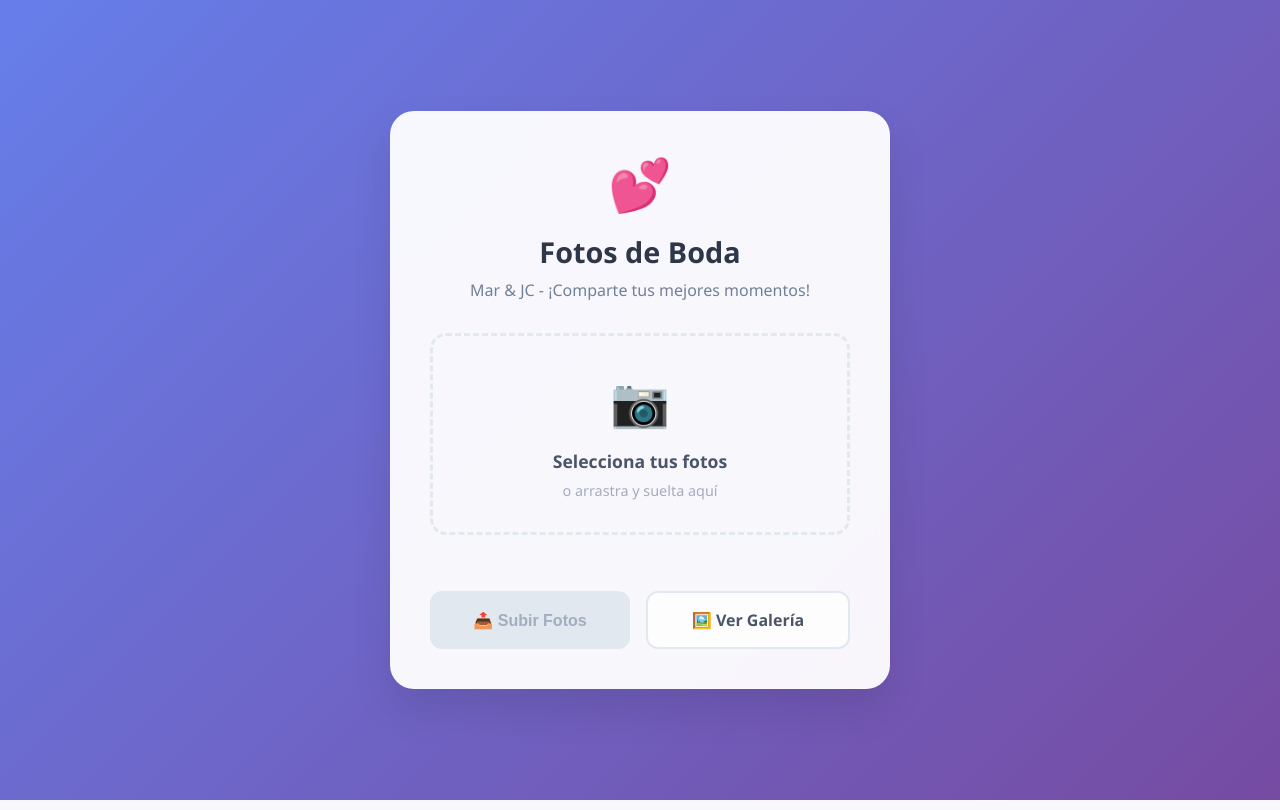
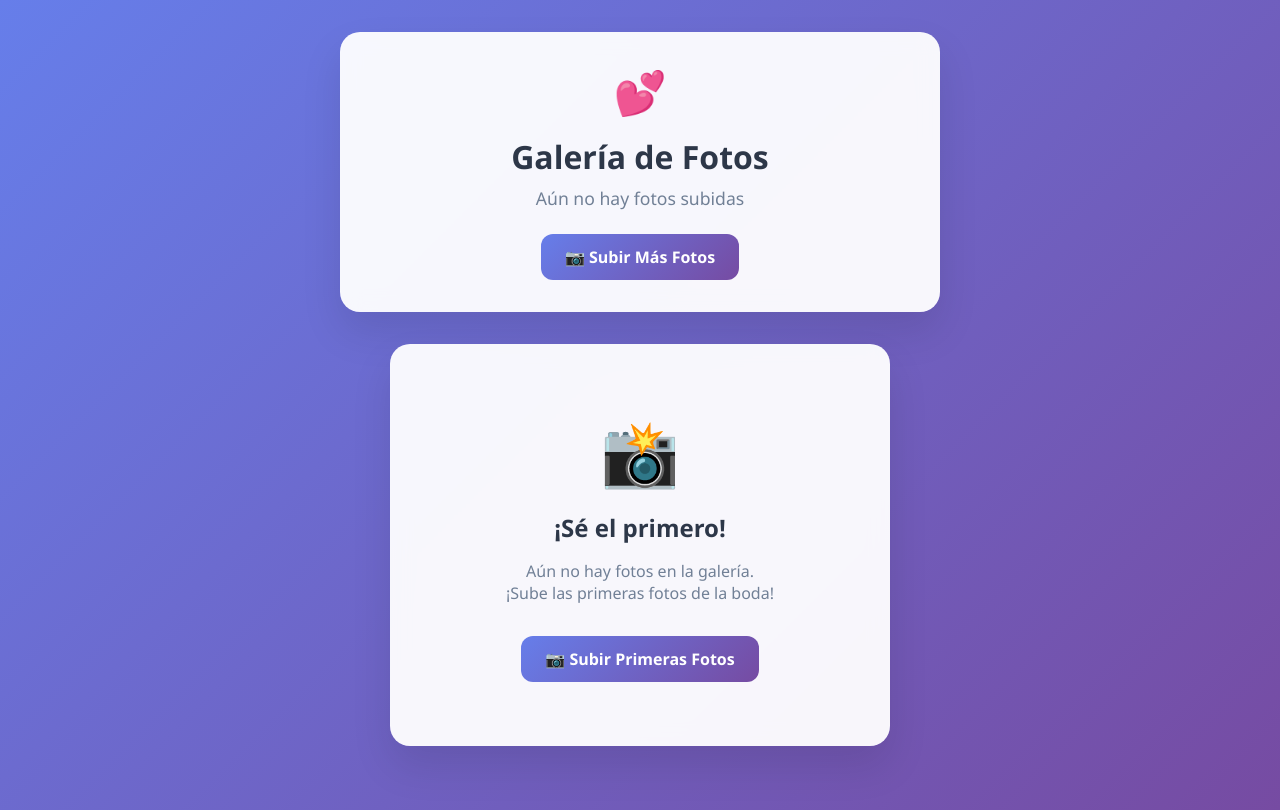
Before and after one commit to Nanrehr/fotos-boda, a Flask app: template templates/upload.html in a window 1280 px wide. Run offline with Flask 3, Linux system fonts and the light colour scheme; the template is opened without the code that fills it, so the values that code supplies are empty.

Commit message:
final upload

```diff
--- a/templates/upload.html
+++ b/templates/upload.html
@@ -3,7 +3,7 @@
 <head>
   <meta charset="UTF-8">
   <meta name="viewport" content="width=device-width, initial-scale=1.0">
-  <title>📸 Fotos Boda Mar & JC</title>
+  <title>🖼️ Galería - Boda Mar & JC</title>
   <style>
     * {
       margin: 0;
@@ -15,29 +15,19 @@
       font-family: 'Segoe UI', 'Apple Color Emoji', sans-serif;
       background: linear-gradient(135deg, #667eea 0%, #764ba2 100%);
       min-height: 100vh;
-      display: flex;
-      flex-direction: column;
-      justify-content: center;
-      align-items: center;
-      padding: 1rem;
+      padding: 2rem 1rem;
     }
 
-    .container {
-      background: rgba(255, 255, 255, 0.95);
-      backdrop-filter: blur(10px);
-      border-radius: 24px;
-      padding: 2.5rem;
-      max-width: 500px;
-      width: 100%;
-      box-shadow: 0 20px 40px rgba(0, 0, 0, 0.1);
+    .header {
       text-align: center;
-      animation: slideUp 0.6s ease-out;
+      margin-bottom: 2rem;
+      animation: slideDown 0.6s ease-out;
     }
 
-    @keyframes slideUp {
+    @keyframes slideDown {
       from {
         opacity: 0;
-        transform: translateY(30px);
+        transform: translateY(-30px);
       }
       to {
         opacity: 1;
@@ -45,12 +35,18 @@
       }
     }
 
-    .header {
-      margin-bottom: 2rem;
+    .header-content {
+      background: rgba(255, 255, 255, 0.95);
+      backdrop-filter: blur(10px);
+      border-radius: 20px;
+      padding: 2rem;
+      max-width: 600px;
+      margin: 0 auto;
+      box-shadow: 0 20px 40px rgba(0, 0, 0, 0.1);
     }
 
     .heart {
-      font-size: 3rem;
+      font-size: 2.5rem;
       animation: heartbeat 2s ease-in-out infinite;
       margin-bottom: 1rem;
     }
@@ -62,93 +58,26 @@
 
     h1 {
       color: #2d3748;
-      font-size: 1.8rem;
+      font-size: 2rem;
       font-weight: 700;
       margin-bottom: 0.5rem;
     }
 
-    .subtitle {
+    .stats {
       color: #718096;
-      font-size: 1rem;
-      margin-bottom: 2rem;
+      font-size: 1.1rem;
+      margin-bottom: 1.5rem;
     }
 
-    .upload-area {
-      border: 3px dashed #e2e8f0;
-      border-radius: 16px;
-      padding: 2rem;
-      margin-bottom: 1.5rem;
-      transition: all 0.3s ease;
-      cursor: pointer;
-      position: relative;
-      overflow: hidden;
-    }
-
-    .upload-area:hover {
-      border-color: #667eea;
-      background: rgba(102, 126, 234, 0.05);
-    }
-
-    .upload-area.dragover {
-      border-color: #667eea;
-      background: rgba(102, 126, 234, 0.1);
-      transform: scale(1.02);
-    }
-
-    .upload-icon {
-      font-size: 3rem;
-      color: #a0aec0;
-      margin-bottom: 1rem;
-    }
-
-    .upload-text {
-      color: #4a5568;
-      font-size: 1.1rem;
-      font-weight: 600;
-      margin-bottom: 0.5rem;
-    }
-
-    .upload-subtext {
-      color: #a0aec0;
-      font-size: 0.9rem;
-    }
-
-    input[type="file"] {
-      display: none;
-    }
-
-    .preview {
-      display: grid;
-      grid-template-columns: repeat(auto-fill, minmax(80px, 1fr));
-      gap: 0.5rem;
-      margin: 1.5rem 0;
-      max-height: 200px;
-      overflow-y: auto;
-    }
-
-    .preview img {
-      width: 100%;
-      height: 80px;
-      object-fit: cover;
-      border-radius: 8px;
-      animation: fadeIn 0.3s ease-out;
-      box-shadow: 0 2px 8px rgba(0, 0, 0, 0.1);
-    }
-
-    @keyframes fadeIn {
-      from { opacity: 0; transform: scale(0.8); }
-      to { opacity: 1; transform: scale(1); }
-    }
-
-    .buttons {
+    .actions {
       display: flex;
       gap: 1rem;
-      margin-top: 2rem;
+      justify-content: center;
+      flex-wrap: wrap;
     }
 
     .btn {
-      flex: 1;
-      padding: 1rem 1.5rem;
+      padding: 0.75rem 1.5rem;
       border: none;
       border-radius: 12px;
       font-size: 1rem;
@@ -158,26 +87,17 @@
       text-decoration: none;
       display: inline-flex;
       align-items: center;
-      justify-content: center;
       gap: 0.5rem;
     }
 
     .btn-primary {
       background: linear-gradient(135deg, #667eea 0%, #764ba2 100%);
       color: white;
-      transform: translateY(0);
     }
 
-    .btn-primary:hover:not(:disabled) {
+    .btn-primary:hover {
       transform: translateY(-2px);
       box-shadow: 0 10px 20px rgba(102, 126, 234, 0.3);
-    }
-
-    .btn-primary:disabled {
-      background: #e2e8f0;
-      color: #a0aec0;
-      cursor: not-allowed;
-      transform: none;
     }
 
     .btn-secondary {
@@ -192,189 +112,454 @@
       transform: translateY(-2px);
     }
 
-    .file-count {
-      margin-top: 1rem;
-      padding: 0.75rem;
-      background: rgba(102, 126, 234, 0.1);
-      border-radius: 8px;
-      color: #667eea;
-      font-weight: 600;
+    .gallery-container {
+      max-width: 1200px;
+      margin: 0 auto;
     }
 
-    .flash-messages {
-      position: fixed;
-      top: 2rem;
-      right: 2rem;
-      z-index: 1000;
+    .gallery {
+      display: grid;
+      grid-template-columns: repeat(auto-fill, minmax(280px, 1fr));
+      gap: 1.5rem;
+      padding: 0;
     }
 
-    .flash {
-      padding: 1rem 1.5rem;
-      border-radius: 8px;
-      margin-bottom: 0.5rem;
-      animation: slideIn 0.3s ease-out;
+    .photo-card {
+      background: rgba(255, 255, 255, 0.95);
+      backdrop-filter: blur(10px);
+      border-radius: 16px;
+      overflow: hidden;
+      box-shadow: 0 10px 30px rgba(0, 0, 0, 0.1);
+      transition: all 0.3s ease;
+      animation: fadeInUp 0.6s ease-out;
+      animation-fill-mode: both;
+      position: relative;
+      aspect-ratio: 4/3;
     }
 
-    .flash.success {
-      background: #48bb78;
+    .photo-card:hover {
+      transform: translateY(-5px);
+      box-shadow: 0 20px 40px rgba(0, 0, 0, 0.2);
+    }
+
+    .photo-card.selected {
+      transform: translateY(-5px);
+      box-shadow: 0 0 0 4px #667eea;
+    }
+
+    .photo-card img {
+      width: 100%;
+      height: 100%;
+      object-fit: contain;
+      background: #f8f9fa;
+      cursor: pointer;
+      transition: transform 0.3s ease;
+    }
+
+    .photo-card:hover img {
+      transform: scale(1.05);
+    }
+
+    .photo-checkbox {
+      position: absolute;
+      top: 12px;
+      left: 12px;
+      width: 24px;
+      height: 24px;
+      background: rgba(255, 255, 255, 0.9);
+      border: 2px solid #e2e8f0;
+      border-radius: 6px;
+      cursor: pointer;
+      display: flex;
+      align-items: center;
+      justify-content: center;
+      transition: all 0.3s ease;
+      z-index: 10;
+    }
+
+    .photo-checkbox:hover {
+      background: white;
+      border-color: #667eea;
+    }
+
+    .photo-checkbox.checked {
+      background: #667eea;
+      border-color: #667eea;
       color: white;
     }
 
-    .flash.error {
-      background: #f56565;
-      color: white;
+    .photo-checkbox input {
+      display: none;
     }
 
-    .flash.info {
-      background: #4299e1;
-      color: white;
+    .checkmark {
+      opacity: 0;
+      transition: opacity 0.3s ease;
     }
 
-    @keyframes slideIn {
+    .photo-checkbox.checked .checkmark {
+      opacity: 1;
+    }
+
+    @keyframes fadeInUp {
       from {
         opacity: 0;
-        transform: translateX(100%);
+        transform: translateY(30px);
       }
       to {
         opacity: 1;
-        transform: translateX(0);
+        transform: translateY(0);
       }
     }
 
-    @media (max-width: 640px) {
-      .container {
-        padding: 1.5rem;
-        margin: 1rem;
+    .empty-state {
+      text-align: center;
+      padding: 4rem 2rem;
+      background: rgba(255, 255, 255, 0.95);
+      backdrop-filter: blur(10px);
+      border-radius: 20px;
+      max-width: 500px;
+      margin: 2rem auto;
+      box-shadow: 0 20px 40px rgba(0, 0, 0, 0.1);
+    }
+
+    .empty-icon {
+      font-size: 4rem;
+      margin-bottom: 1rem;
+    }
+
+    .empty-title {
+      color: #2d3748;
+      font-size: 1.5rem;
+      font-weight: 700;
+      margin-bottom: 1rem;
+    }
+
+    .empty-text {
+      color: #718096;
+      margin-bottom: 2rem;
+    }
+
+    /* Modal para ver fotos en grande */
+    .modal {
+      display: none;
+      position: fixed;
+      z-index: 1000;
+      left: 0;
+      top: 0;
+      width: 100%;
+      height: 100%;
+      background: rgba(0, 0, 0, 0.9);
+      animation: fadeIn 0.3s ease-out;
+    }
+
+    .modal-content {
+      position: absolute;
+      top: 50%;
+      left: 50%;
+      transform: translate(-50%, -50%);
+      max-width: 90%;
+      max-height: 90%;
+      border-radius: 16px;
+      overflow: hidden;
+    }
+
+    .modal img {
+      width: 100%;
+      height: 100%;
+      object-fit: contain;
+    }
+
+    .close {
+      position: absolute;
+      top: 20px;
+      right: 35px;
+      color: white;
+      font-size: 40px;
+      font-weight: bold;
+      cursor: pointer;
+      z-index: 1001;
+    }
+
+    .close:hover {
+      color: #667eea;
+    }
+
+    /* Animaciones escalonadas */
+    .photo-card:nth-child(1) { animation-delay: 0.1s; }
+    .photo-card:nth-child(2) { animation-delay: 0.2s; }
+    .photo-card:nth-child(3) { animation-delay: 0.3s; }
+    .photo-card:nth-child(4) { animation-delay: 0.4s; }
+    .photo-card:nth-child(5) { animation-delay: 0.5s; }
+    .photo-card:nth-child(6) { animation-delay: 0.6s; }
+
+    @media (max-width: 768px) {
+      .gallery {
+        grid-template-columns: repeat(auto-fill, minmax(240px, 1fr));
+        gap: 1rem;
       }
 
-      .buttons {
+      .actions {
         flex-direction: column;
+        align-items: center;
+      }
+
+      .btn {
+        width: 100%;
+        max-width: 200px;
       }
 
       h1 {
         font-size: 1.5rem;
       }
+
+      .header-content {
+        padding: 1.5rem;
+      }
+    }
+
+    @media (max-width: 480px) {
+      .gallery {
+        grid-template-columns: repeat(auto-fill, minmax(200px, 1fr));
+      }
     }
   </style>
 </head>
 <body>
-  <!-- Flash Messages -->
-  {% with messages = get_flashed_messages(with_categories=true) %}
-    {% if messages %}
-      <div class="flash-messages">
-        {% for category, message in messages %}
-          <div class="flash {{ category }}">{{ message }}</div>
+  <div class="header">
+    <div class="header-content">
+      <div class="heart">💕</div>
+      <h1>Galería de Fotos</h1>
+      <div class="stats">
+        {% if total > 0 %}
+          <strong>{{ total }}</strong> foto{% if total != 1 %}s{% endif %} de la boda
+        {% else %}
+          Aún no hay fotos subidas
+        {% endif %}
+      </div>
+      <div class="actions">
+        <a href="/" class="btn btn-primary">
+          📷 Subir Más Fotos
+        </a>
+        {% if total > 0 %}
+          <button id="downloadBtn" onclick="downloadSelected()" class="btn btn-secondary" disabled>
+            💾 Descargar (<span id="selectedCount">0</span>)
+          </button>
+          <button onclick="selectAll()" class="btn btn-secondary">
+            ☑️ Seleccionar Todas
+          </button>
+        {% endif %}
+      </div>
+    </div>
+  </div>
+
+  <div class="gallery-container">
+    {% if fotos %}
+      <div class="gallery">
+        {% for foto in fotos %}
+          <div class="photo-card" data-url="{{ foto }}">
+            <div class="photo-checkbox" onclick="togglePhoto(this, event)">
+              <input type="checkbox" class="photo-select">
+              <span class="checkmark">✓</span>
+            </div>
+            <img src="{{ foto }}" alt="Foto de boda" loading="lazy" onclick="openModal('{{ foto }}')">
+          </div>
         {% endfor %}
       </div>
-    {% endif %}
-  {% endwith %}
-
-  <div class="container">
-    <div class="header">
-      <div class="heart">💕</div>
-      <h1>Fotos de Boda</h1>
-      <p class="subtitle">Mar & JC - ¡Comparte tus mejores momentos!</p>
-    </div>
-
-    <form action="/upload" method="POST" enctype="multipart/form-data" id="uploadForm">
-      <div class="upload-area" id="uploadArea">
-        <div class="upload-icon">📷</div>
-        <div class="upload-text">Selecciona tus fotos</div>
-        <div class="upload-subtext">o arrastra y suelta aquí</div>
-        <input type="file" name="fotos" id="fileInput" multiple accept="image/*" />
-      </div>
-
-      <div class="preview" id="preview"></div>
-
-      <div class="file-count" id="fileCount" style="display: none;">
-        <span id="fileCountText">0 fotos seleccionadas</span>
-      </div>
-
-      <div class="buttons">
-        <button type="submit" class="btn btn-primary" id="uploadBtn" disabled>
-          📤 Subir Fotos
-        </button>
-        <a href="/gallery" class="btn btn-secondary">
-          🖼️ Ver Galería
+    {% else %}
+      <div class="empty-state">
+        <div class="empty-icon">📸</div>
+        <div class="empty-title">¡Sé el primero!</div>
+        <div class="empty-text">
+          Aún no hay fotos en la galería.<br>
+          ¡Sube las primeras fotos de la boda!
+        </div>
+        <a href="/" class="btn btn-primary">
+          📷 Subir Primeras Fotos
         </a>
       </div>
-    </form>
+    {% endif %}
+  </div>
+
+  <!-- Modal para ver fotos -->
+  <div id="photoModal" class="modal" onclick="closeModal()">
+    <span class="close" onclick="closeModal()">&times;</span>
+    <div class="modal-content">
+      <img id="modalImg" src="" alt="Foto ampliada">
+    </div>
   </div>
 
   <script>
-    const fileInput = document.getElementById('fileInput');
-    const preview = document.getElementById('preview');
-    const uploadArea = document.getElementById('uploadArea');
-    const uploadBtn = document.getElementById('uploadBtn');
-    const fileCount = document.getElementById('fileCount');
-    const fileCountText = document.getElementById('fileCountText');
-    let selectedFiles = [];
+    let selectedPhotos = new Set();
 
-    // Click en área de upload
-    uploadArea.addEventListener('click', () => fileInput.click());
+    function togglePhoto(checkbox, event) {
+      event.stopPropagation();
+      const photoCard = checkbox.closest('.photo-card');
+      const photoUrl = photoCard.dataset.url;
+      const input = checkbox.querySelector('input');
 
-    // Drag & Drop
-    uploadArea.addEventListener('dragover', (e) => {
-      e.preventDefault();
-      uploadArea.classList.add('dragover');
+      if (selectedPhotos.has(photoUrl)) {
+        selectedPhotos.delete(photoUrl);
+        photoCard.classList.remove('selected');
+        checkbox.classList.remove('checked');
+        input.checked = false;
+      } else {
+        selectedPhotos.add(photoUrl);
+        photoCard.classList.add('selected');
+        checkbox.classList.add('checked');
+        input.checked = true;
+      }
+
+      updateDownloadButton();
+    }
+
+    function updateDownloadButton() {
+      const downloadBtn = document.getElementById('downloadBtn');
+      const selectedCount = document.getElementById('selectedCount');
+      const count = selectedPhotos.size;
+
+      selectedCount.textContent = count;
+      downloadBtn.disabled = count === 0;
+
+      if (count === 0) {
+        downloadBtn.innerHTML = '💾 Descargar (0)';
+      } else {
+        downloadBtn.innerHTML = `💾 Descargar (${count})`;
+      }
+    }
+
+    function selectAll() {
+      const allCards = document.querySelectorAll('.photo-card');
+      const allSelected = selectedPhotos.size === allCards.length;
+
+      if (allSelected) {
+        // Deseleccionar todas
+        selectedPhotos.clear();
+        allCards.forEach(card => {
+          card.classList.remove('selected');
+          const checkbox = card.querySelector('.photo-checkbox');
+          checkbox.classList.remove('checked');
+          checkbox.querySelector('input').checked = false;
+        });
+        document.querySelector('button[onclick="selectAll()"]').innerHTML = '☑️ Seleccionar Todas';
+      } else {
+        // Seleccionar todas
+        allCards.forEach(card => {
+          const photoUrl = card.dataset.url;
+          selectedPhotos.add(photoUrl);
+          card.classList.add('selected');
+          const checkbox = card.querySelector('.photo-checkbox');
+          checkbox.classList.add('checked');
+          checkbox.querySelector('input').checked = true;
+        });
+        document.querySelector('button[onclick="selectAll()"]').innerHTML = '❌ Deseleccionar Todas';
+      }
+
+      updateDownloadButton();
+    }
+
+    async function downloadSelected() {
+      if (selectedPhotos.size === 0) return;
+
+      const downloadBtn = document.getElementById('downloadBtn');
+      downloadBtn.disabled = true;
+      downloadBtn.innerHTML = '⏳ Descargando...';
+
+      try {
+        for (const photoUrl of selectedPhotos) {
+          await downloadPhoto(photoUrl);
+          // Pequeña pausa entre descargas
+          await new Promise(resolve => setTimeout(resolve, 500));
+        }
+
+        // Limpiar selección después de descargar
+        selectedPhotos.clear();
+        document.querySelectorAll('.photo-card').forEach(card => {
+          card.classList.remove('selected');
+          const checkbox = card.querySelector('.photo-checkbox');
+          checkbox.classList.remove('checked');
+          checkbox.querySelector('input').checked = false;
+        });
+
+        updateDownloadButton();
+
+      } catch (error) {
+        console.error('Error descargando:', error);
+        alert('Error al descargar algunas fotos');
+      }
+
+      downloadBtn.disabled = false;
+      updateDownloadButton();
+    }
+
+    async function downloadPhoto(url) {
+      try {
+        const response = await fetch(url);
+        const blob = await response.blob();
+
+        // Extraer nombre del archivo de la URL
+        const filename = url.split('/').pop() || 'foto.jpg';
+
+        // Crear link temporal para descarga
+        const link = document.createElement('a');
+        link.href = URL.createObjectURL(blob);
+        link.download = filename;
+        document.body.appendChild(link);
+        link.click();
+        document.body.removeChild(link);
+
+        // Limpiar objeto URL
+        URL.revokeObjectURL(link.href);
+      } catch (error) {
+        console.error('Error descargando foto:', error);
+        throw error;
+      }
+    }
+
+    function openModal(src) {
+      const modal = document.getElementById('photoModal');
+      const modalImg = document.getElementById('modalImg');
+      modal.style.display = 'block';
+      modalImg.src = src;
+      document.body.style.overflow = 'hidden';
+    }
+
+    function closeModal() {
+      const modal = document.getElementById('photoModal');
+      modal.style.display = 'none';
+      document.body.style.overflow = 'auto';
+    }
+
+    // Cerrar modal con ESC
+    document.addEventListener('keydown', function(e) {
+      if (e.key === 'Escape') {
+        closeModal();
+      }
     });
 
-    uploadArea.addEventListener('dragleave', () => {
-      uploadArea.classList.remove('dragover');
-    });
+    // Lazy loading mejorado
+    if ('IntersectionObserver' in window) {
+      const imageObserver = new IntersectionObserver((entries, observer) => {
+        entries.forEach(entry => {
+          if (entry.isIntersecting) {
+            const img = entry.target;
+            img.classList.add('loaded');
+            observer.unobserve(img);
+          }
+        });
+      });
 
-    uploadArea.addEventListener('drop', (e) => {
-      e.preventDefault();
-      uploadArea.classList.remove('dragover');
-      handleFiles(e.dataTransfer.files);
-    });
-
-    // Cambio en input
-    fileInput.addEventListener('change', (e) => {
-      handleFiles(e.target.files);
-    });
-
-    function handleFiles(files) {
-      selectedFiles = Array.from(files);
-      updatePreview();
-      updateButton();
-      updateFileCount();
-    }
-
-    function updatePreview() {
-      preview.innerHTML = '';
-
-      selectedFiles.forEach(file => {
-        if (file.type.startsWith('image/')) {
-          const img = document.createElement('img');
-          img.src = URL.createObjectURL(file);
-          img.onload = () => URL.revokeObjectURL(img.src);
-          preview.appendChild(img);
-        }
+      document.querySelectorAll('.photo-card img').forEach(img => {
+        imageObserver.observe(img);
       });
     }
 
-    function updateButton() {
-      uploadBtn.disabled = selectedFiles.length === 0;
-    }
-
-    function updateFileCount() {
-      if (selectedFiles.length > 0) {
-        fileCountText.textContent = `${selectedFiles.length} foto${selectedFiles.length > 1 ? 's' : ''} seleccionada${selectedFiles.length > 1 ? 's' : ''}`;
-        fileCount.style.display = 'block';
-      } else {
-        fileCount.style.display = 'none';
+    // Actualizar cada 30 segundos para ver nuevas fotos
+    setInterval(() => {
+      if (document.visibilityState === 'visible') {
+        location.reload();
       }
-    }
-
-    // Auto-hide flash messages
-    setTimeout(() => {
-      const flashMessages = document.querySelectorAll('.flash');
-      flashMessages.forEach(msg => {
-        msg.style.animation = 'slideIn 0.3s ease-out reverse';
-        setTimeout(() => msg.remove(), 300);
-      });
-    }, 4000);
+    }, 30000);
   </script>
 </body>
 </html>
```
